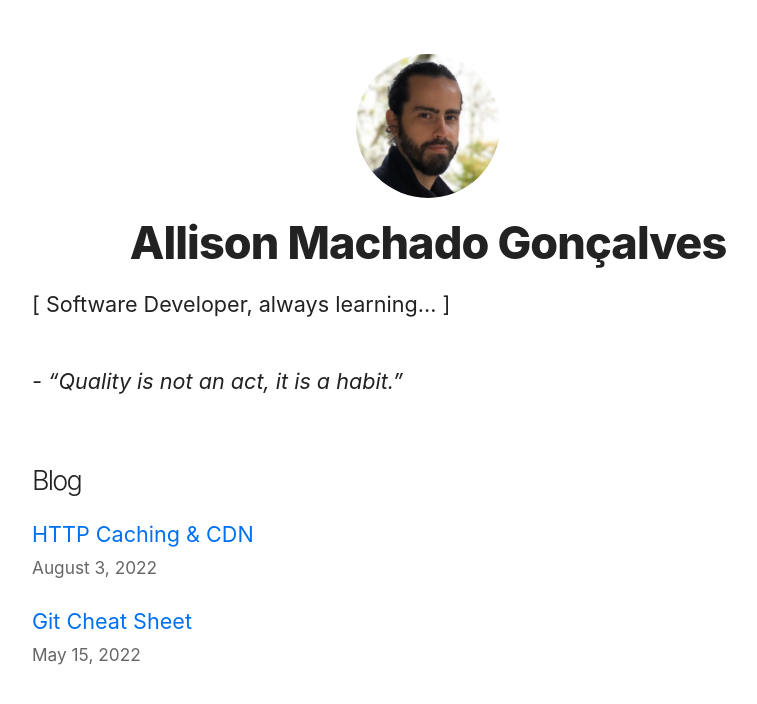
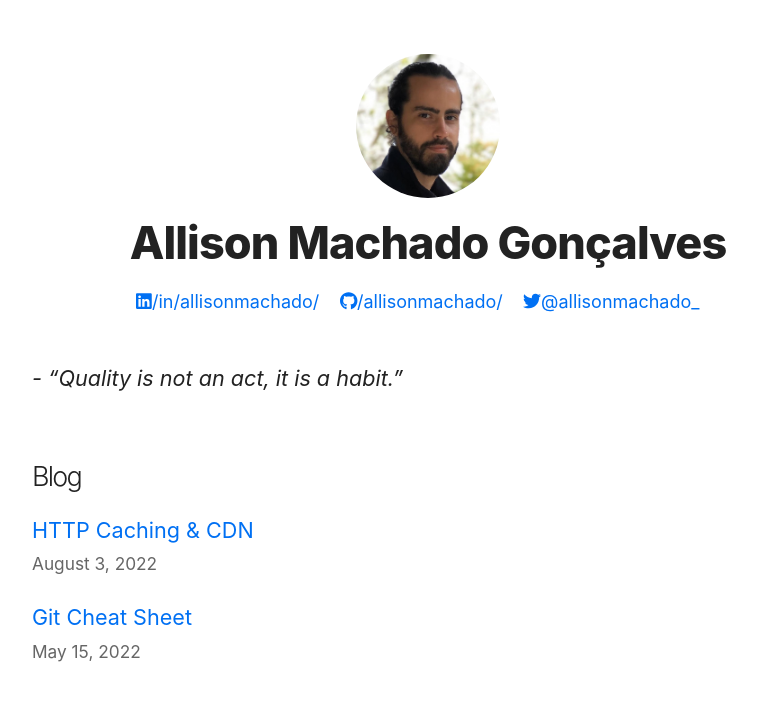
Before and after one commit to allisonmachado/blog.allison.bsb.br, a Next.js app: page / in a window 1280 px wide. Shown: the top 704 px of the page, without its empty margins (212-969 px from the left). Built offline with nearby package versions, Linux system fonts and the light colour scheme.

Commit message:
feat: adding links to social platforms

```diff
--- a/components/layout.js
+++ b/components/layout.js
@@ -3,6 +3,7 @@ import Image from 'next/image'
 import styles from './layout.module.css'
 import utilStyles from '../styles/utils.module.css'
 import Link from 'next/link'
+import Social from './social'
 
 const name = 'Allison Machado Gonçalves'
 export const siteTitle = 'blog.allison.bsb.br'
@@ -37,6 +38,7 @@ export default function Layout({ children, home }) {
               alt={name}
             />
             <h1 className={utilStyles.heading2Xl}>{name}</h1>
+            <Social />
           </>
         ) : (
           <>
@@ -53,9 +55,7 @@ export default function Layout({ children, home }) {
               </a>
             </Link>
             <h2 className={utilStyles.headingLg}>
-              <Link href="/">
-                <a className={utilStyles.colorInherit}>{name}</a>
-              </Link>
+              <Social />
             </h2>
           </>
         )}
--- /dev/null
+++ b/components/social.js
@@ -0,0 +1,30 @@
+import Space from "./space";
+import { FontAwesomeIcon } from "@fortawesome/react-fontawesome";
+import {
+  faGithub,
+  faLinkedin,
+  faTwitter,
+} from "@fortawesome/free-brands-svg-icons";
+
+export default function Social() {
+  return <p>
+    <a href="https://www.linkedin.com/in/allisonmachado/">
+      <FontAwesomeIcon
+        icon={faLinkedin}
+      />
+      <span>/in/allisonmachado/ <Space /></span>
+    </a>
+    <a href="https://github.com/allisonmachado">
+      <FontAwesomeIcon
+        icon={faGithub}
+      />
+      <span>/allisonmachado/ <Space /></span>
+    </a>
+    <a href="https://twitter.com/allisonmachado_">
+      <FontAwesomeIcon
+        icon={faTwitter}
+      />
+      <span>@allisonmachado_ <Space /></span>
+    </a>
+  </p>
+}
--- /dev/null
+++ b/components/space.js
@@ -0,0 +1,3 @@
+export default function Space() {
+  return <>&nbsp;&nbsp;&nbsp;</>
+}
--- a/package.json
+++ b/package.json
@@ -9,6 +9,10 @@
     "start": "next start"
   },
   "dependencies": {
+    "@fortawesome/fontawesome-svg-core": "^6.1.2",
+    "@fortawesome/free-brands-svg-icons": "^6.1.2",
+    "@fortawesome/free-solid-svg-icons": "^6.1.2",
+    "@fortawesome/react-fontawesome": "^0.2.0",
     "date-fns": "^2.11.1",
     "gray-matter": "^4.0.2",
     "next": "latest",
--- a/pages/_app.js
+++ b/pages/_app.js
@@ -1,6 +1,10 @@
 import '../styles/normalize.css'
 import '../styles/skeleton.css'
 import '../styles/global.css'
+import "@fortawesome/fontawesome-svg-core/styles.css"; // import Font Awesome CSS
+import { config } from "@fortawesome/fontawesome-svg-core";
+config.autoAddCss = false; // Tell Font Awesome to skip adding the CSS automatically since it's being imported above
+
 
 export default function App({ Component, pageProps }) {
   return <Component {...pageProps} />
--- a/pages/index.js
+++ b/pages/index.js
@@ -12,7 +12,6 @@ export default function Home({ allPostsData }) {
         <title>{siteTitle}</title>
       </Head>
       <section className={utilStyles.headingMd}>
-        <p>[ Software Developer, always learning... ]</p>
         <p>
           <em>- “Quality is not an act, it is a habit.”</em>
         </p>
```
Also changed, not shown: 1 other file (tests, documents, lock files or other folders).
